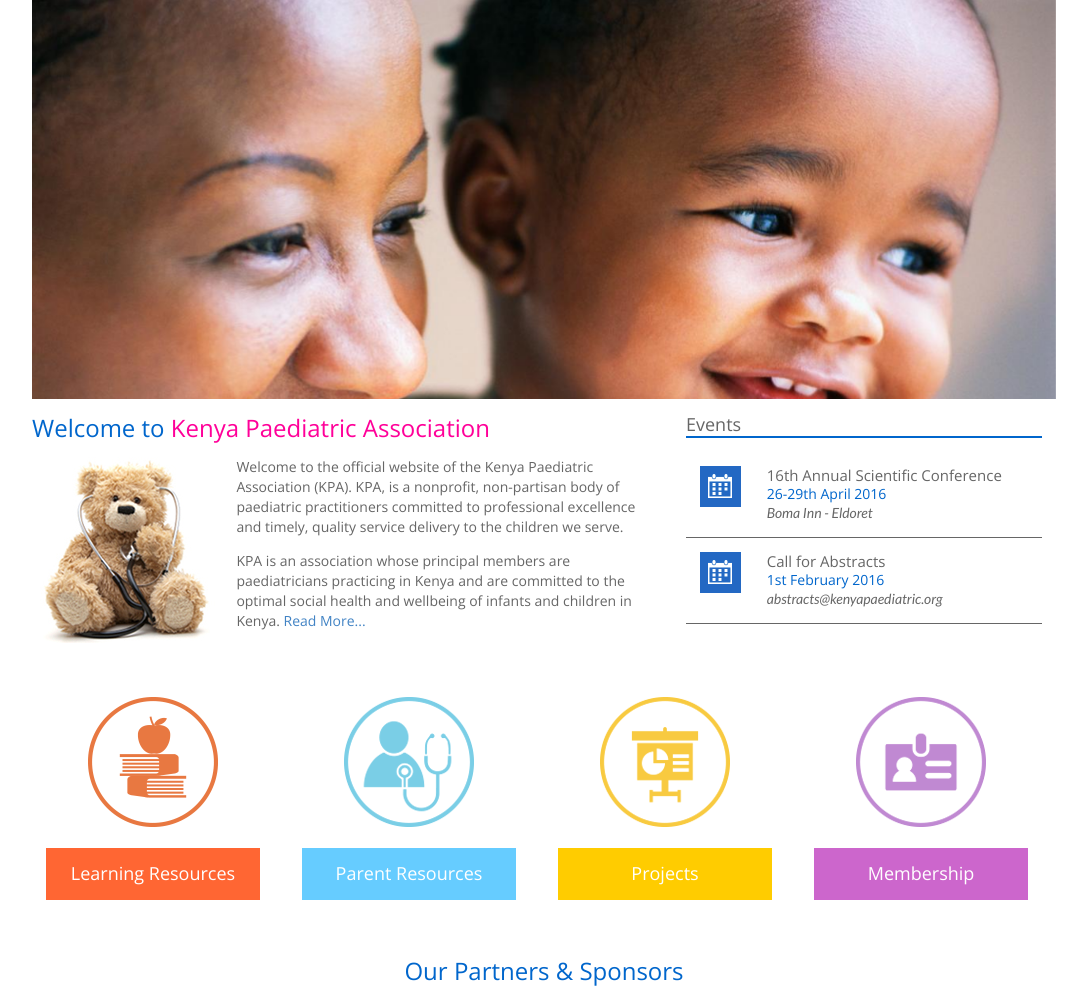
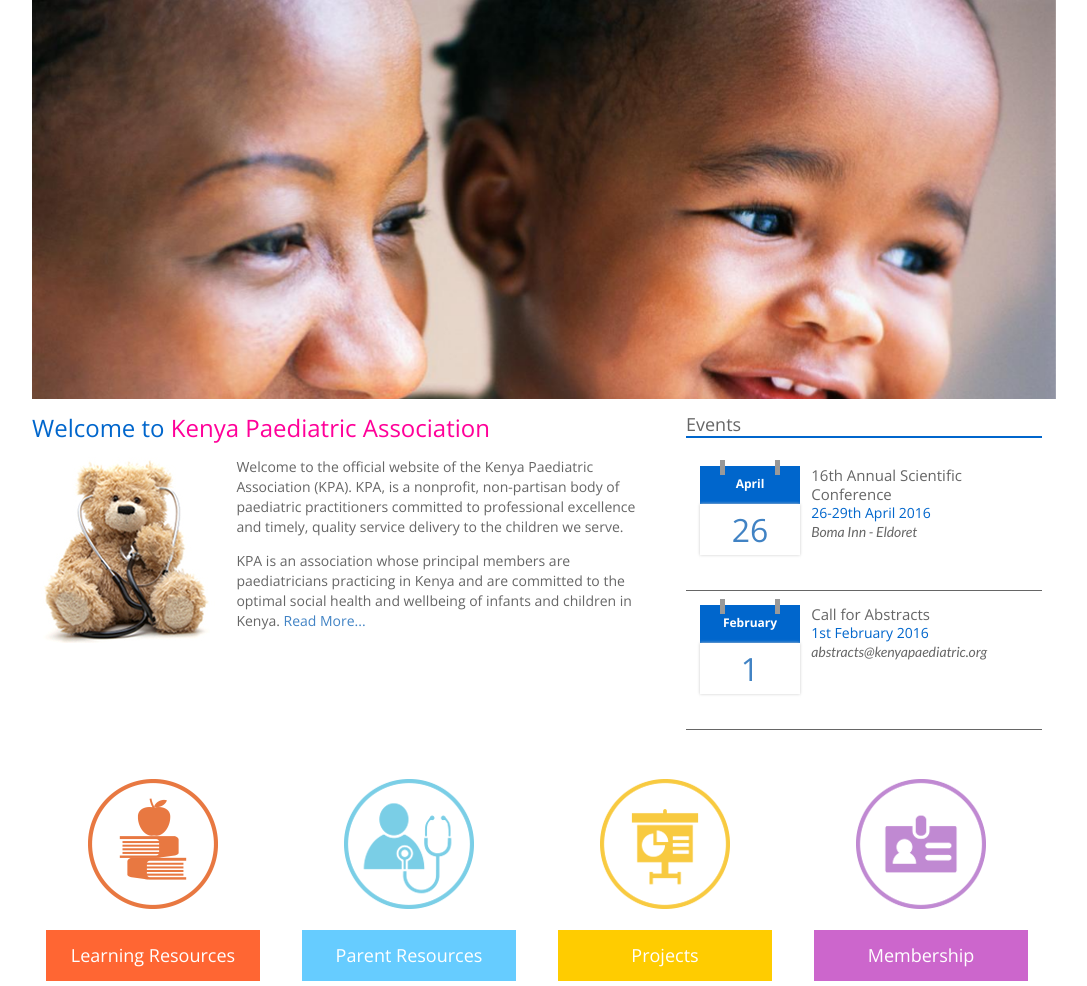
Before and after one commit to kimenye/kpa, a PHP site: page / in a window 1280 px wide. Shown: the part 188-1174 px from the top of the page, without its empty margins (96-1183 px from the left). Run offline with PHP 8.4, Linux system fonts and the light colour scheme; style sheets or scripts are compiled from the project's sources; some libraries are stand-ins or nearby versions.

Commit message:
Fixed calendar icon

```diff
--- a/index.php
+++ b/index.php
@@ -25,7 +25,7 @@
         practitioners committed to professional excellence and timely, quality service delivery to the children we serve.</p>
 
         <p>KPA is an association whose principal members are paediatricians practicing in Kenya and are committed to the optimal social health and wellbeing of infants and children in Kenya.
-        <a>Read More...</a>
+        <a href="about.php">Read More...</a>
         </p>
       </div>
     </div>
@@ -33,22 +33,32 @@
   <div class="six wide column events">
     <h3>Events</h3>
     <div class="event ui grid">
-      <a class="calendar three wide column">
-        <img src='images/calendar.jpg' alt='Calendar' />
+      <a class="calendar five wide column">
+        <!-- <img src='images/calendar.jpg' alt='Calendar' /> -->
+        <div class="date">
+          <span class="binds"></span>
+          <span class="month">April</span>
+          <h1 class="day">26</h1>
+        </div>
       </a>
-      <div class="details thirteen wide column">
+      <div class="details eleven wide column">
         <h4 class="title">16th Annual Scientific Conference</h4>
-        <h5 class="date">26-29th April 2016</h5>
+        <h5 class="dt">26-29th April 2016</h5>
         <div class="location">Boma Inn - Eldoret</div>
       </div>
     </div>
     <div class="event ui grid">
-      <a class="calendar three wide column">
-        <img src='images/calendar.jpg' alt='Calendar' />
+      <a class="calendar five wide column">
+        <!-- <img src='images/calendar.jpg' alt='Calendar' /> -->
+        <div class="date">
+          <span class="binds"></span>
+          <span class="month">February</span>
+          <h1 class="day">1</h1>
+        </div>
       </a>
-      <div class="details thirteen wide column">
+      <div class="details eleven wide column">
         <h4 class="title">Call for Abstracts</h4>
-        <h5 class="date">1st February 2016</h5>
+        <h5 class="dt">1st February 2016</h5>
         <div class="location">abstracts@kenyapaediatric.org</div>
       </div>
     </div>
--- a/sass/style.scss
+++ b/sass/style.scss
@@ -559,3 +559,58 @@ footer {
     }
   }
 }
+
+.date {
+  display: block;
+  width: 100px;
+  height: 110px;
+  // margin: 30px auto;
+  background: #fff;
+  text-align: center;
+  // font-family: 'Helvetica', sans-serif;
+  position: relative;
+}
+
+.date .binds {
+  position: absolute;
+  height: 15px;
+  width: 60px;
+  background: transparent;
+  border: 2px solid #999;
+  border-width: 0 5px;
+  top: -6px;
+  left: 0;
+  right: 0;
+  margin: auto;
+}
+
+.date .month {
+  background: #0066cc;
+  display: block;
+  padding: 8px 0;
+  color: #fff;
+  font-size: 12px;
+  font-weight: bold;
+  border-bottom: 2px solid #0066cc;
+}
+
+.date .day {
+  display: block;
+  margin: 0;
+  padding: 5px 0;
+  font-size: 32px;
+  box-shadow: 0 0 3px #ccc;
+  position: relative;
+}
+
+.date .day::after {
+  content: '';
+  display: block;
+  height: 100%;
+  width: 96%;
+  position: absolute;
+  top: 3px;
+  left: 2%;
+  z-index: -1;
+  box-shadow: 0 0 3px #ccc;
+}
```
Also changed, not shown: contacts.php (+6 -6 lines), images/atendees.JPG.
